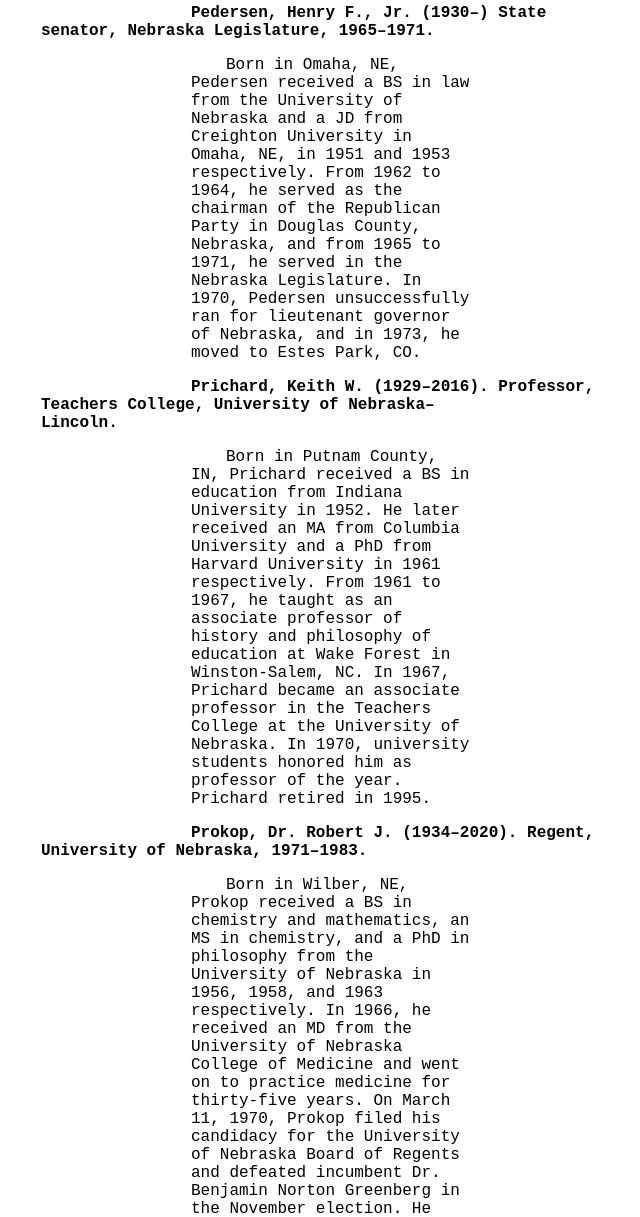
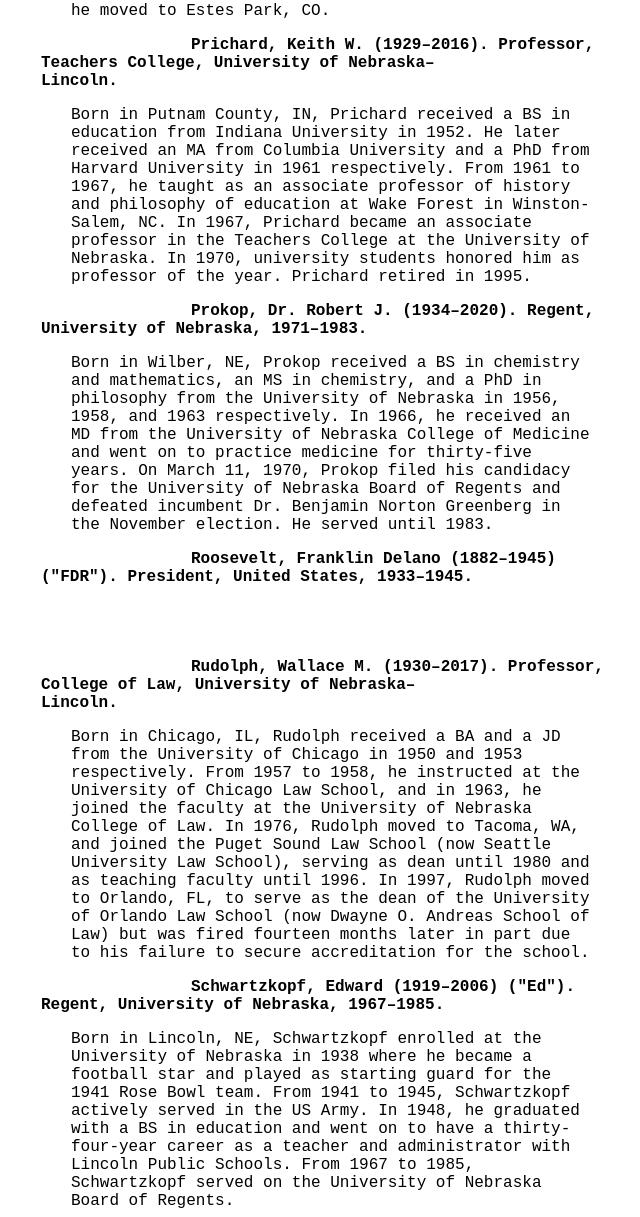
Before and after one commit to LaurenFranken/CromptonHomofiles, a plain HTML site: page Annotations.html in a window 1280 px wide. Shown: the part 7890-9107 px from the top of the page, without its empty margins (307-947 px from the left). Drawn offline with Linux system fonts and the light colour scheme.

Commit message:
Update Annotations.html

```diff
--- a/Annotations.html
+++ b/Annotations.html
@@ -409,7 +409,7 @@
 
       <div class="editorial" id="robertOsborne"><span class="label">Osborne, Dr. Robert George
             (1931&#x2013;2012) ("Bob"). Psychiatrist; deputy director of medical services,
-            Nebraska Department of Public Institutions.</span><p> Born in Fargo, ND, Osborne graduated from the University of Nebraska College of
+            Nebraska Department of Public Institutions.</span><p class="editorial">Born in Fargo, ND, Osborne graduated from the University of Nebraska College of
             Medicine in 1956 and completed his residency at the Nebraska Psychiatric Institute
             in
             Omaha, NE. From 1957 to 1959, he actively served in the US Navy. In 1962, he began
@@ -425,7 +425,7 @@
       <div class="editorial" id="henryPedersen"><span class="label">Pedersen, Henry F., Jr. (1930&#x2013;)
             State senator, Nebraska Legislature, 1965&#x2013;1971.</span>
 
-         <p> Born in Omaha, NE, Pedersen received a BS in law from the University of Nebraska
+         <p class="editorial">Born in Omaha, NE, Pedersen received a BS in law from the University of Nebraska
             and
             a JD from Creighton University in Omaha, NE, in 1951 and 1953 respectively. From 1962
             to 1964, he served as the chairman of the Republican Party in Douglas County,
@@ -438,7 +438,7 @@
       <div class="editorial" id="keithPrichard"><span class="label">Prichard, Keith W. (1929&#x2013;2016).
             Professor, Teachers College, University of Nebraska&#x2013;Lincoln.</span>
 
-         <p>Born in Putnam County, IN, Prichard received a BS in education from Indiana
+         <p class="editorial">Born in Putnam County, IN, Prichard received a BS in education from Indiana
             University in 1952. He later received an MA from Columbia University and a PhD from
             Harvard University in 1961 respectively. From 1961 to 1967, he taught as an associate
             professor of history and philosophy of education at Wake Forest in Winston-Salem,
@@ -452,7 +452,7 @@
       <div class="editorial" id="robertProkop"><span class="label">Prokop, Dr. Robert J. (1934&#x2013;2020).
             Regent, University of Nebraska, 1971&#x2013;1983.</span>
 
-         <p>Born in Wilber, NE, Prokop received a BS in chemistry and mathematics, an MS in
+         <p class="editorial">Born in Wilber, NE, Prokop received a BS in chemistry and mathematics, an MS in
             chemistry, and a PhD in philosophy from the University of Nebraska in 1956, 1958,
             and
             1963 respectively. In 1966, he received an MD from the University of Nebraska College
@@ -471,7 +471,7 @@
       <div class="editorial" id="wallaceRudolph"><span class="label">Rudolph, Wallace M. (1930&#x2013;2017).
             Professor, College of Law, University of Nebraska&#x2013;Lincoln.</span>
 
-         <p>Born in Chicago, IL, Rudolph received a BA and a JD from the University of Chicago
+         <p class="editorial">Born in Chicago, IL, Rudolph received a BA and a JD from the University of Chicago
             in
             1950 and 1953 respectively. From 1957 to 1958, he instructed at the University of
             Chicago Law School, and in 1963, he joined the faculty at the University of Nebraska
@@ -487,7 +487,7 @@
       <div class="editorial" id="edwardSchwartzkopf"><span class="label">Schwartzkopf, Edward
             (1919&#x2013;2006) ("Ed"). Regent, University of Nebraska, 1967&#x2013;1985.</span>
 
-         <p> Born in Lincoln, NE, Schwartzkopf enrolled at the University of Nebraska in 1938
+         <p class="editorial">Born in Lincoln, NE, Schwartzkopf enrolled at the University of Nebraska in 1938
             where he became a football star and played as starting guard for the 1941 Rose Bowl
             team. From 1941 to 1945, Schwartzkopf actively served in the US Army. In 1948, he
             graduated with a BS in education and went on to have a thirty-four-year career as
```
